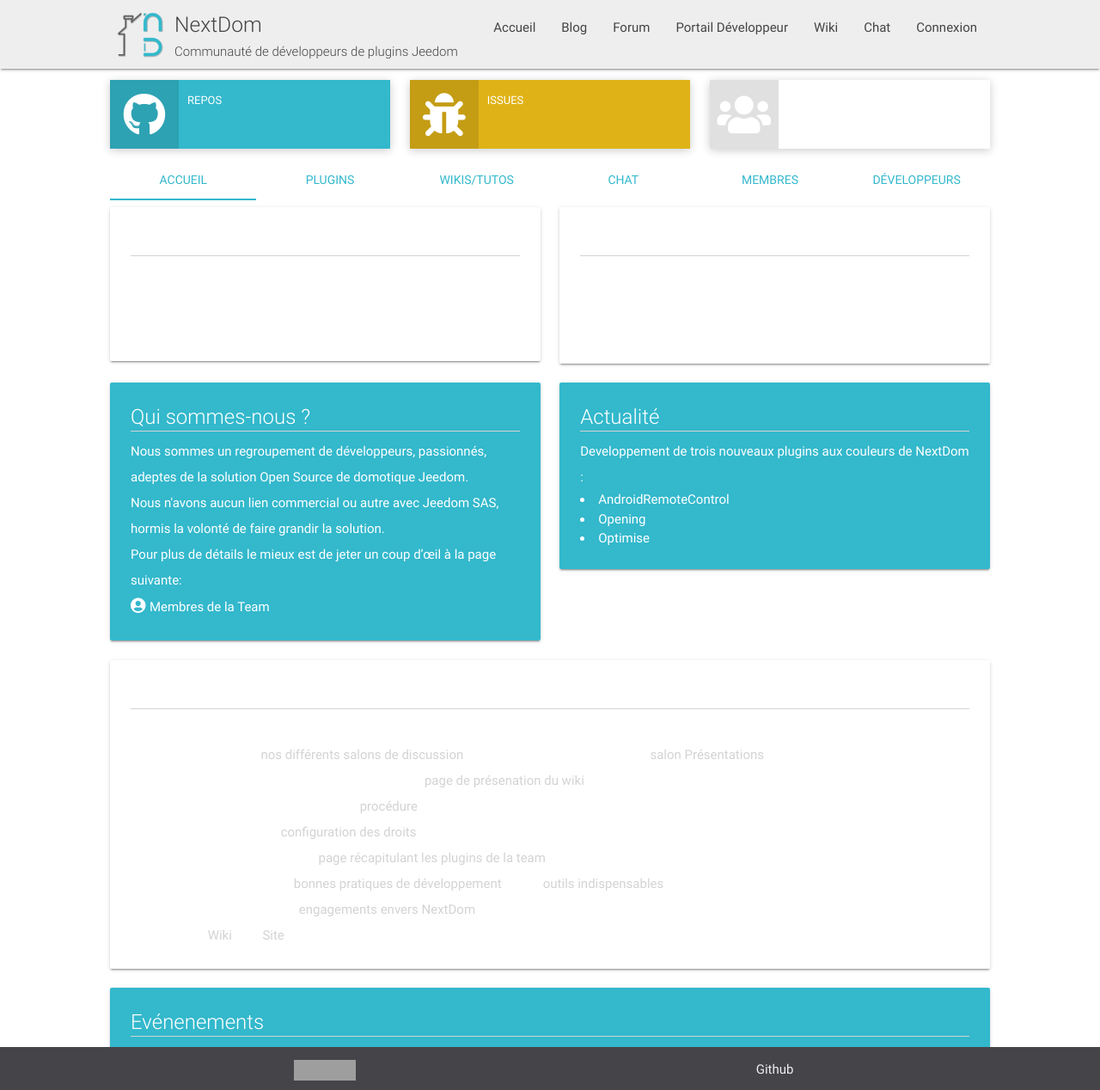
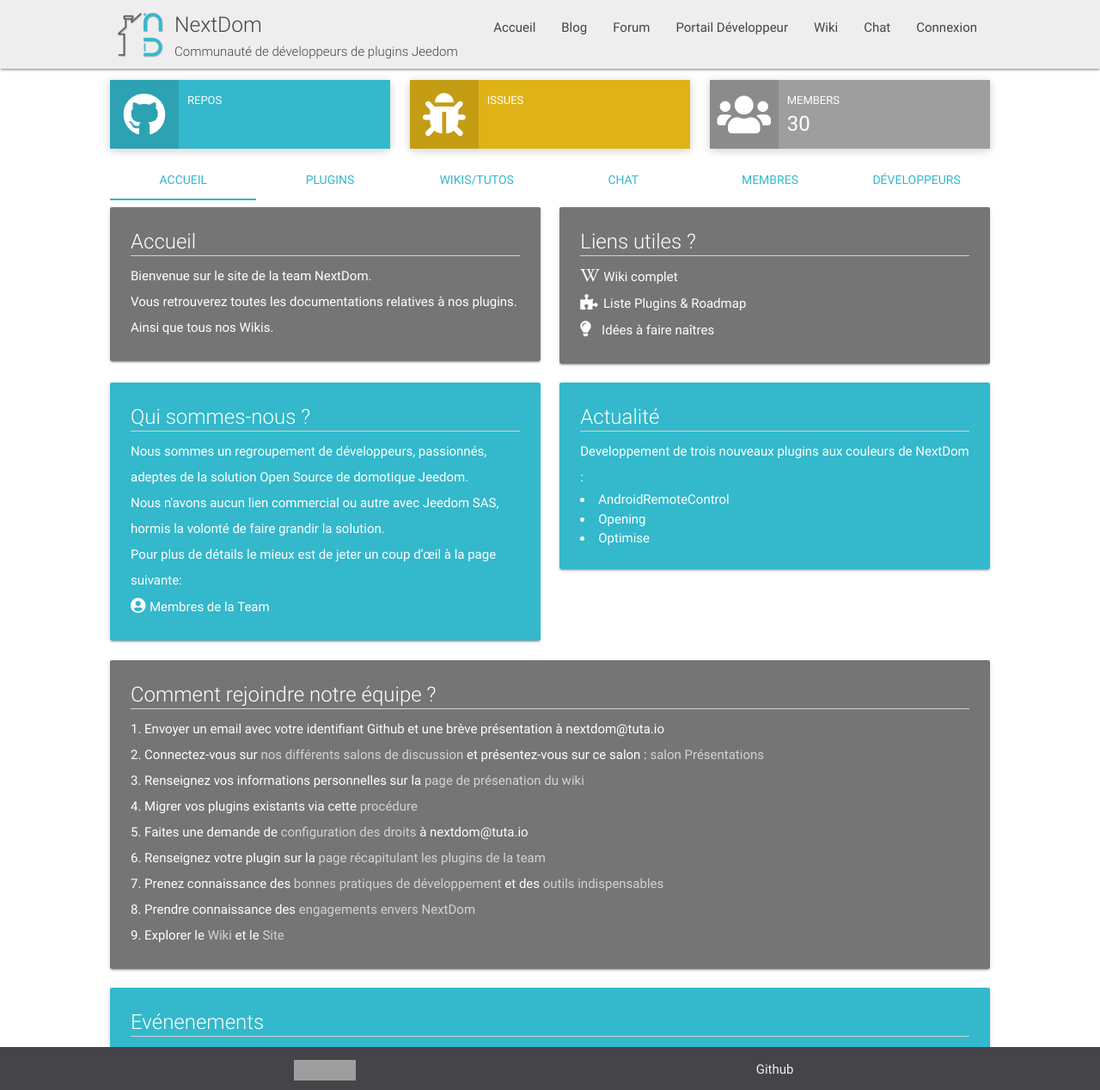
Before and after one commit to NextDom/NextDom.github.io, a Jekyll site: the page index.html, which Jekyll copies as it is, in a window 1280 px wide and 1268 px high. Shown: the whole window at 86% size. Built offline with Jekyll 4.4.1, drawn with Linux system fonts in a browser that asks for light colours; nearby versions of some CDN libraries; grey boxes are pictures that could not be loaded.

Commit message:
bug gray > grey

```diff
--- a/index.html
+++ b/index.html
@@ -100,7 +100,7 @@
                     </div>
                 </a>
                 <a class="col s4" href="https://github.com/orgs/NextDom/teams/nextdom-team">
-                    <div class="info-box gray hoverable">
+                    <div class="info-box grey hoverable">
                         <div class="icon">
                             <i class="fas fa-users"></i>
                         </div>
@@ -133,7 +133,7 @@
                 <div id="home" class="col s12">
                     <div class="row">
                         <div class="col s6">
-                            <div class="card gray darken-1">
+                            <div class="card grey darken-1">
                                 <div class="card-content white-text">
                                     <span class="card-title">Accueil</span>
                                     <p>Bienvenue sur le site de la team NextDom. </br>
@@ -143,7 +143,7 @@
                             </div>
                         </div>
                         <div class="col s6">
-                            <div class="card gray darken-1">
+                            <div class="card grey darken-1">
                                 <div class="card-content white-text">
                                     <span class="card-title">Liens utiles ?</span>
                                     <p>
@@ -183,7 +183,7 @@
                     </div>
                     <div class="row">
                         <div class="col s12">
-                            <div class="card gray darken-1">
+                            <div class="card grey darken-1">
                                 <div class="card-content white-text">
                                     <span class="card-title">Comment rejoindre notre équipe ?</span>
                                     <p>
@@ -225,7 +225,7 @@
                     <div class="card blue_nextdom darken-1">
                         <ul class="collection" id='ul_listWiki'></ul>
                     </div>
-                    <div class="card gray darken-1">
+                    <div class="card grey darken-1">
                         <ul class="collection" id='ul_listTuto'></ul>
                     </div>
                 </div>
```
